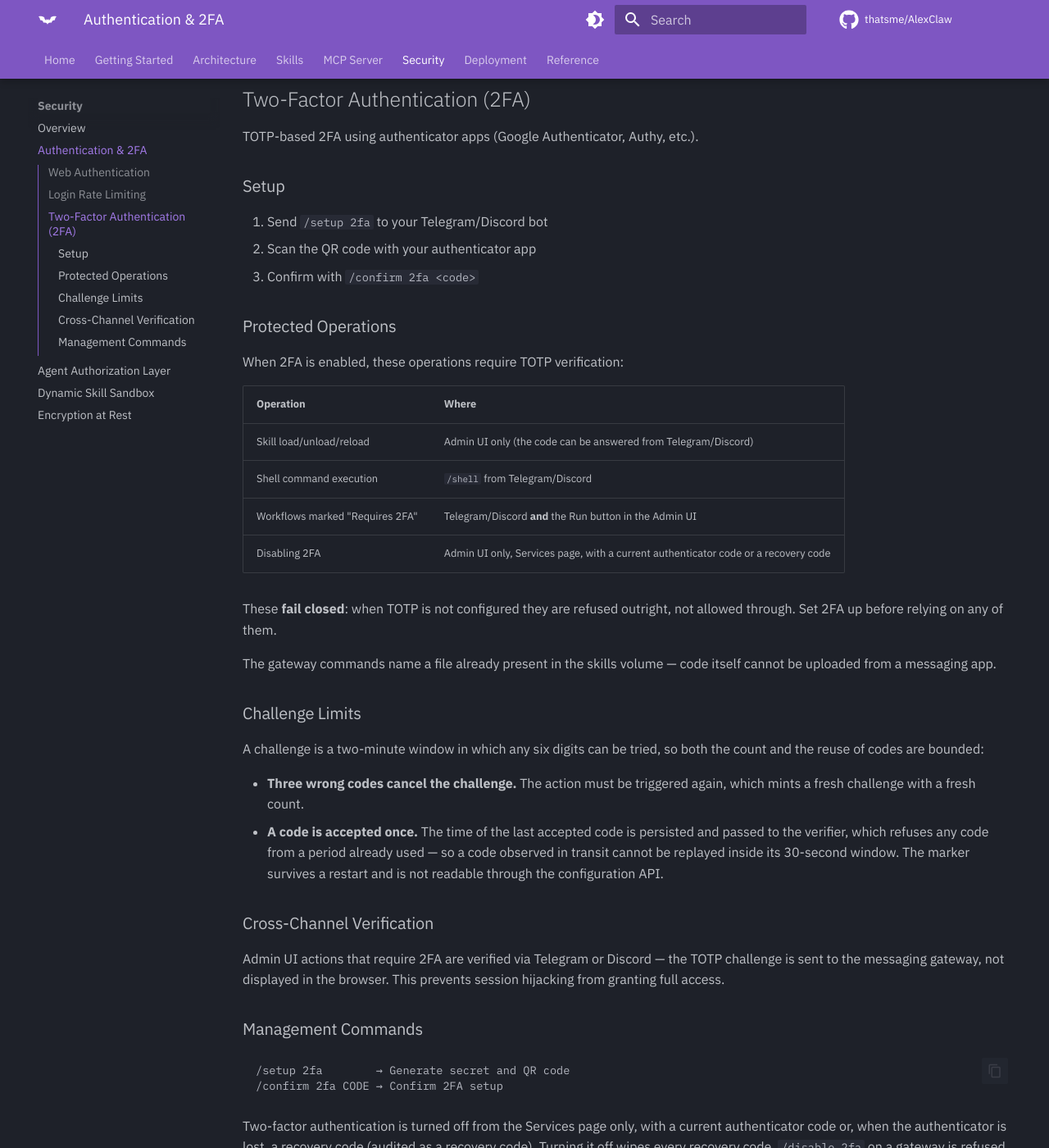
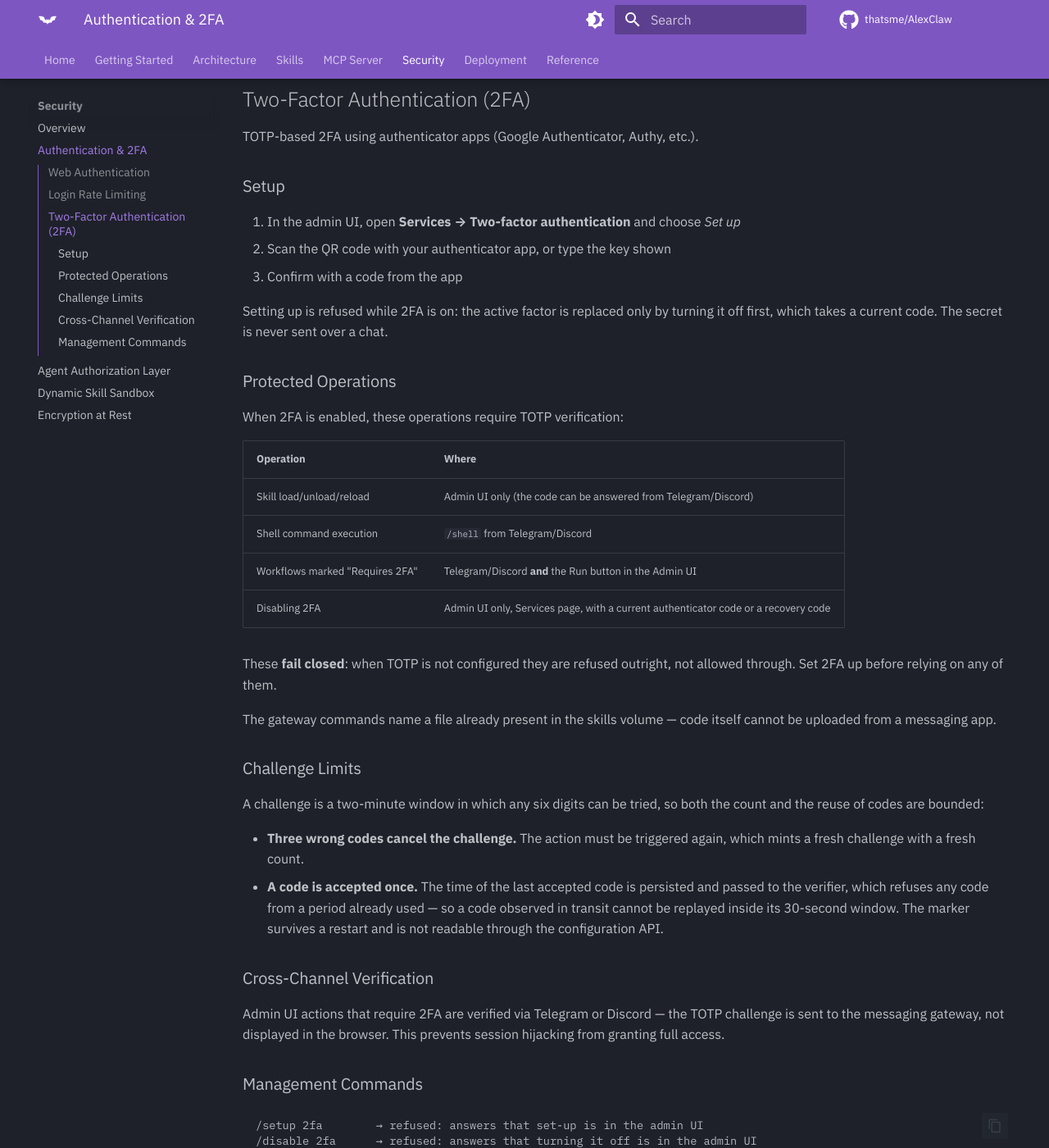
Before and after one commit to thatsme/AlexClaw, an MkDocs documentation site: the page built from docs/security/auth.md, in a window 1280 px wide and 1400 px high, scrolled down 921 px. Shown: the whole window at 82% size. Built offline with MkDocs 1.6.1 and Material for MkDocs 9.7.7, drawn with Linux system fonts in a browser that asks for light colours; comment, search, counter and statistics services are not loaded.

Commit message:
fix(security): 2FA cannot be taken over; MCP returns no secret
2FA takeover: TOTP.setup/0 is refused while 2FA is on, and confirm_setup/1
never replaces an active secret; the Services handler refuses a crafted
setup_2fa; the gateway's /setup 2fa sends no secret and answers where to
set up (the admin UI).

MCP: one rule per kind of data for every read — a sensitive setting is
[REDACTED] in the single read as in the list; a step's secret config keys
through Workflows.redacted_config/2 (the export and run-definition rule);
resources through Resources.redacted/1 (auth dropped, URL password
replaced, recorded values and their descriptions redacted), now shared
with SkillAPI. The recorder no longer copies typed values into step
descriptions. docs/mcp/resources.md and the 2FA set-up docs updated.

Tests: mcp/secrets_test.exs, totp_takeover_test.exs (architect's batch 1).

````diff
--- a/docs/security/auth.md
+++ b/docs/security/auth.md
@@ -35,9 +35,14 @@ TOTP-based 2FA using authenticator apps (Google Authenticator, Authy, etc.).
 
 ### Setup
 
-1. Send `/setup 2fa` to your Telegram/Discord bot
-2. Scan the QR code with your authenticator app
-3. Confirm with `/confirm 2fa <code>`
+1. In the admin UI, open **Services → Two-factor authentication** and choose
+   *Set up*
+2. Scan the QR code with your authenticator app, or type the key shown
+3. Confirm with a code from the app
+
+Setting up is refused while 2FA is on: the active factor is replaced only by
+turning it off first, which takes a current code. The secret is never sent over
+a chat.
 
 ### Protected Operations
 
@@ -76,8 +81,8 @@ Admin UI actions that require 2FA are verified via Telegram or Discord — the T
 ### Management Commands
 
 ```
-/setup 2fa        → Generate secret and QR code
-/confirm 2fa CODE → Confirm 2FA setup
+/setup 2fa        → refused: answers that set-up is in the admin UI
+/disable 2fa      → refused: answers that turning it off is in the admin UI
 ```
 
 Two-factor authentication is turned off from the Services page only, with a
````
Also changed, not shown: INSTALLATION.md (+5 -5 lines), README.md (+2 -3 lines), SECURITY.md (+12 -10 lines), docs/architecture/gateway.md (+1 -1 lines), docs/mcp/resources.md (+12 -1 lines), docs/reference/commands.md (+5 -5 lines), 9 other files.
